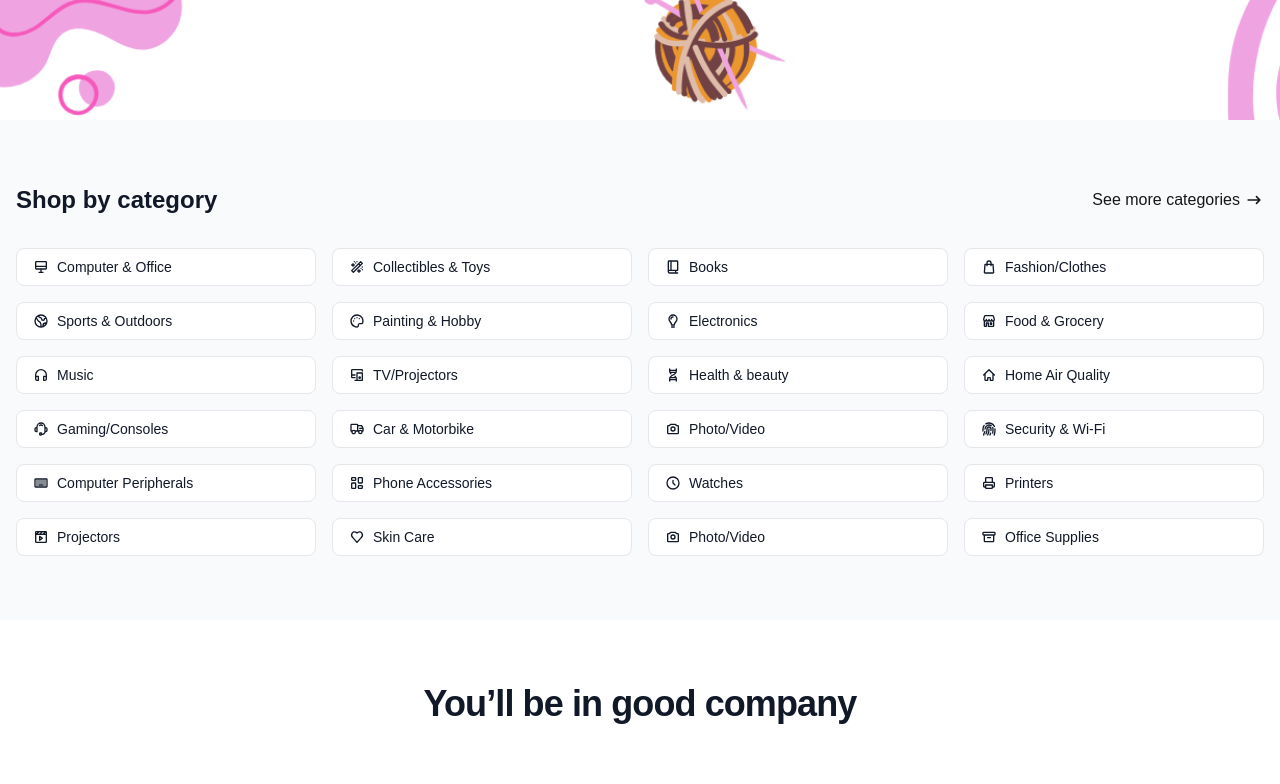
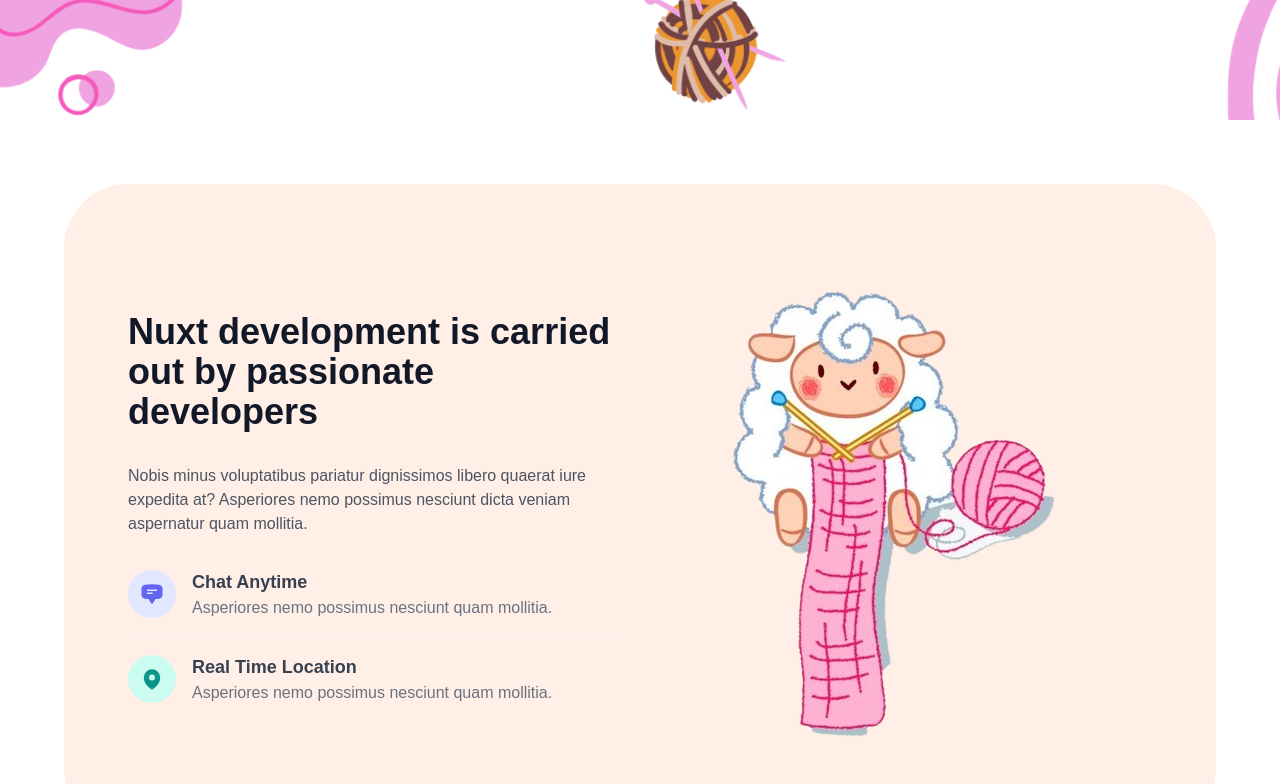
Before and after one commit to ellah2202/ellah-crochet, a Next.js app: page / in a window 1280 px wide. Shown: the part 680-1464 px from the top of the page. Built offline with nearby package versions, Linux system fonts and the light colour scheme.

Commit message:
Section a propos

```diff
--- a/app/page.tsx
+++ b/app/page.tsx
@@ -1,3 +1,4 @@
+import About from "@/components/About";
 import { Company } from "@/components/Company";
 import { Cover } from "@/components/Cover";
 import { Footer } from "@/components/Footer";
@@ -14,6 +15,8 @@ export default function Home() {
 
     <Cover/>
 
+    <About/>
+
     <Product/>
 
     <Company/>
--- /dev/null
+++ b/components/About.tsx
@@ -0,0 +1,53 @@
+export default function About() {
+    return (
+
+        <div className="py-16">
+        <div className="xl:container m-auto px-6 text-gray-600 md:px-12 xl:px-16">
+          <div className="lg:bg-gray-50 dark:lg:bg-darker lg:p-16 rounded-[4rem] space-y-6 md:flex flex-row-reverse md:gap-6 justify-center md:space-y-0 lg:items-center" style={{ backgroundColor: '#ffefe7' }}>
+            <div className="md:5/12 lg:w-1/2">
+              <img
+                src="/image/img_about.png"
+                alt="image"
+                loading="lazy"
+                width=""
+                height=""
+              />
+            </div>
+            <div className="md:7/12 lg:w-1/2">
+              <h2 className="text-3xl font-bold text-gray-900 md:text-4xl dark:text-white">
+                Nuxt development is carried out by passionate developers
+              </h2>
+              <p className="my-8 text-gray-600 dark:text-gray-300">
+                Nobis minus voluptatibus pariatur dignissimos libero quaerat iure expedita at?
+                Asperiores nemo possimus nesciunt dicta veniam aspernatur quam mollitia.
+              </p>
+              <div className="divide-y space-y-4 divide-gray-100 dark:divide-gray-800">
+                <div className="mt-8 flex gap-4 md:items-center">
+                  <div className="w-12 h-12 flex gap-4 rounded-full bg-indigo-100 dark:bg-indigo-900/20">
+                    <svg xmlns="http://www.w3.org/2000/svg" viewBox="0 0 24 24" fill="currentColor" className="w-6 h-6 m-auto text-indigo-500 dark:text-indigo-400">
+                      <path fill-rule="evenodd" d="M4.848 2.771A49.144 49.144 0 0112 2.25c2.43 0 4.817.178 7.152.52 1.978.292 3.348 2.024 3.348 3.97v6.02c0 1.946-1.37 3.678-3.348 3.97a48.901 48.901 0 01-3.476.383.39.39 0 00-.297.17l-2.755 4.133a.75.75 0 01-1.248 0l-2.755-4.133a.39.39 0 00-.297-.17 48.9 48.9 0 01-3.476-.384c-1.978-.29-3.348-2.024-3.348-3.97V6.741c0-1.946 1.37-3.68 3.348-3.97zM6.75 8.25a.75.75 0 01.75-.75h9a.75.75 0 010 1.5h-9a.75.75 0 01-.75-.75zm.75 2.25a.75.75 0 000 1.5H12a.75.75 0 000-1.5H7.5z" clip-rule="evenodd" />
+                    </svg>
+                  </div>
+                  <div className="w-5/6">
+                    <h4 className="font-semibold text-lg text-gray-700 dark:text-indigo-300">Chat Anytime</h4>
+                    <p className="text-gray-500 dark:text-gray-400">Asperiores nemo possimus nesciunt quam mollitia.</p>
+                  </div>
+                </div>
+                <div className="pt-4 flex gap-4 md:items-center">
+                  <div className="w-12 h-12 flex gap-4 rounded-full bg-teal-100 dark:bg-teal-900/20">
+                    <svg xmlns="http://www.w3.org/2000/svg" viewBox="0 0 24 24" fill="currentColor" className="w-6 h-6 m-auto text-teal-600 dark:text-teal-400">
+                      <path fill-rule="evenodd" d="M11.54 22.351l.07.04.028.016a.76.76 0 00.723 0l.028-.015.071-.041a16.975 16.975 0 001.144-.742 19.58 19.58 0 002.683-2.282c1.944-1.99 3.963-4.98 3.963-8.827a8.25 8.25 0 00-16.5 0c0 3.846 2.02 6.837 3.963 8.827a19.58 19.58 0 002.682 2.282 16.975 16.975 0 001.145.742zM12 13.5a3 3 0 100-6 3 3 0 000 6z" clip-rule="evenodd" />
+                    </svg>
+                  </div>
+                  <div className="w-5/6">
+                    <h4 className="font-semibold text-lg text-gray-700 dark:text-teal-300">Real Time Location</h4>
+                    <p className="text-gray-500 dark:text-gray-400">Asperiores nemo possimus nesciunt quam mollitia.</p>
+                  </div>
+                </div>
+              </div>
+            </div>
+          </div>
+        </div>
+      </div>
+    );
+}
```
Also changed, not shown: public/image/img_about.png (added).
